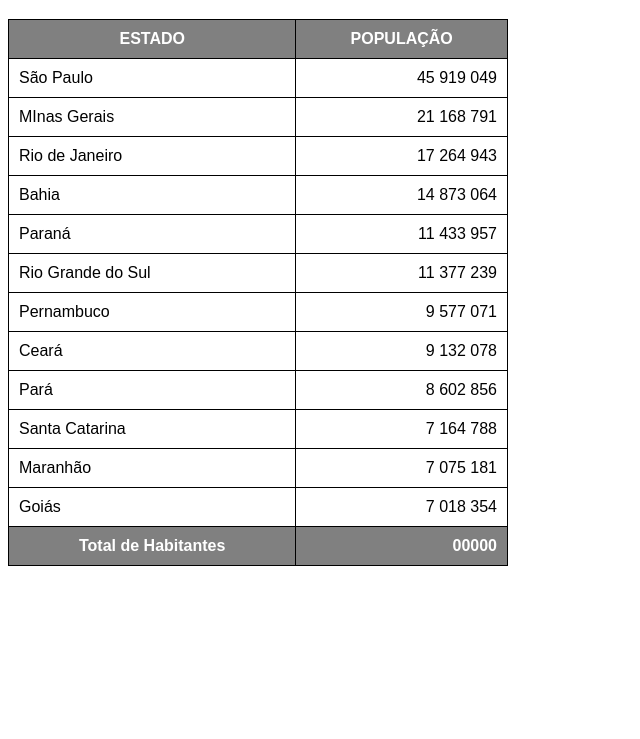
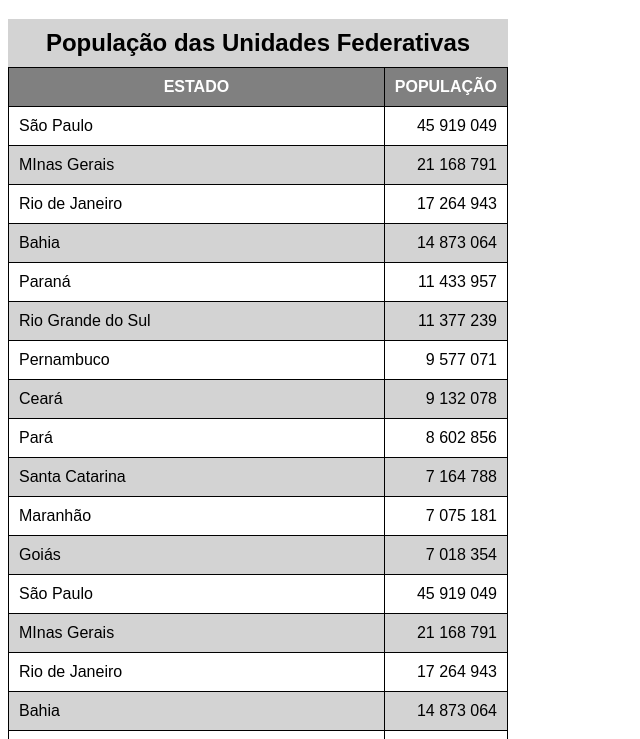
Before and after one commit to fabioperau/aula-html, a plain HTML site: page tabela02.html in a window 1280 px wide. Shown: the part 61-800 px from the top of the page, without its empty margins (0-640 px from the left). Drawn offline with Linux system fonts and the light colour scheme.

Commit message:
novas tabelas

```diff
--- a/tabela02.html
+++ b/tabela02.html
@@ -13,6 +13,20 @@
         table {
             width: 500px;
             border-collapse: collapse;
+            position: relative;
+        }
+
+        caption {
+            font-size: 1.5em;
+            font-weight: bold;
+            padding: 10px;
+            background-color: lightgray;
+        }
+
+        thead > tr > th {
+            position: sticky;
+            top: -1px;
+            background-color: gray;
         }
 
         td, th {
@@ -24,6 +38,10 @@
             background-color: gray;
             color: white;
         }
+
+        tbody > tr:nth-child(2n) {
+            background-color: lightgray;
+        }
         .numero {
             text-align: right;
         }
@@ -34,6 +52,7 @@
     <!--
         ANATOMIA PARA TABELAS GRANDES
         TABLE
+            CAPTION
             THEAD
                 TR, TD, TH
             BODY
@@ -42,13 +61,62 @@
                 TR, TD, TH
     -->
     <table>
+        <caption>População das Unidades Federativas</caption>
         <thead>
             <tr>
-                <th>ESTADO</th>
-                <th>POPULAÇÃO</th>
+                <th scope="col">ESTADO</th>
+                <th scope="col" style="width: 50px;">POPULAÇÃO</th>
             </tr>
         </thead>
         <tbody>
+            <tr>
+                <td>São Paulo</td>
+                <td class="numero">45 919 049</td>
+            </tr>
+            <tr>
+                <td>MInas Gerais</td>
+                <td class="numero">21 168 791</td>
+            </tr>
+            <tr>
+                <td>Rio de Janeiro</td>
+                <td class="numero">17 264 943</td>
+            </tr>
+            <tr>
+                <td>Bahia</td>
+                <td class="numero">14 873 064</td>
+            </tr>
+            <tr>
+                <td>Paraná</td>
+                <td class="numero">11 433 957</td>
+            </tr>
+            <tr>
+                <td>Rio Grande do Sul</td>
+                <td class="numero">11 377 239</td>
+            </tr>
+            <tr>
+                <td>Pernambuco</td>
+                <td class="numero">9 577 071</td>
+            </tr>
+            <tr>
+                <td>Ceará</td>
+                <td class="numero">9 132 078</td>
+            </tr>
+            <tr>
+                <td>Pará</td>
+                <td class="numero">8 602 856</td>
+            </tr>
+            <tr>
+                <td>Santa Catarina</td>
+                <td class="numero">7 164 788</td>
+            </tr>
+            <tr>
+                <td>Maranhão</td>
+                <td class="numero">7 075 181</td>
+            </tr>
+            <tr>
+                <td>Goiás</td>
+                <td class="numero">7 018 354</td>
+            </tr>
             <tr>
                 <td>São Paulo</td>
                 <td class="numero">45 919 049</td>
```
Also changed, not shown: desafio.html (added, +58 -0 lines), desafio02.html (added, +54 -0 lines), tabela03.html (added, +51 -0 lines).
